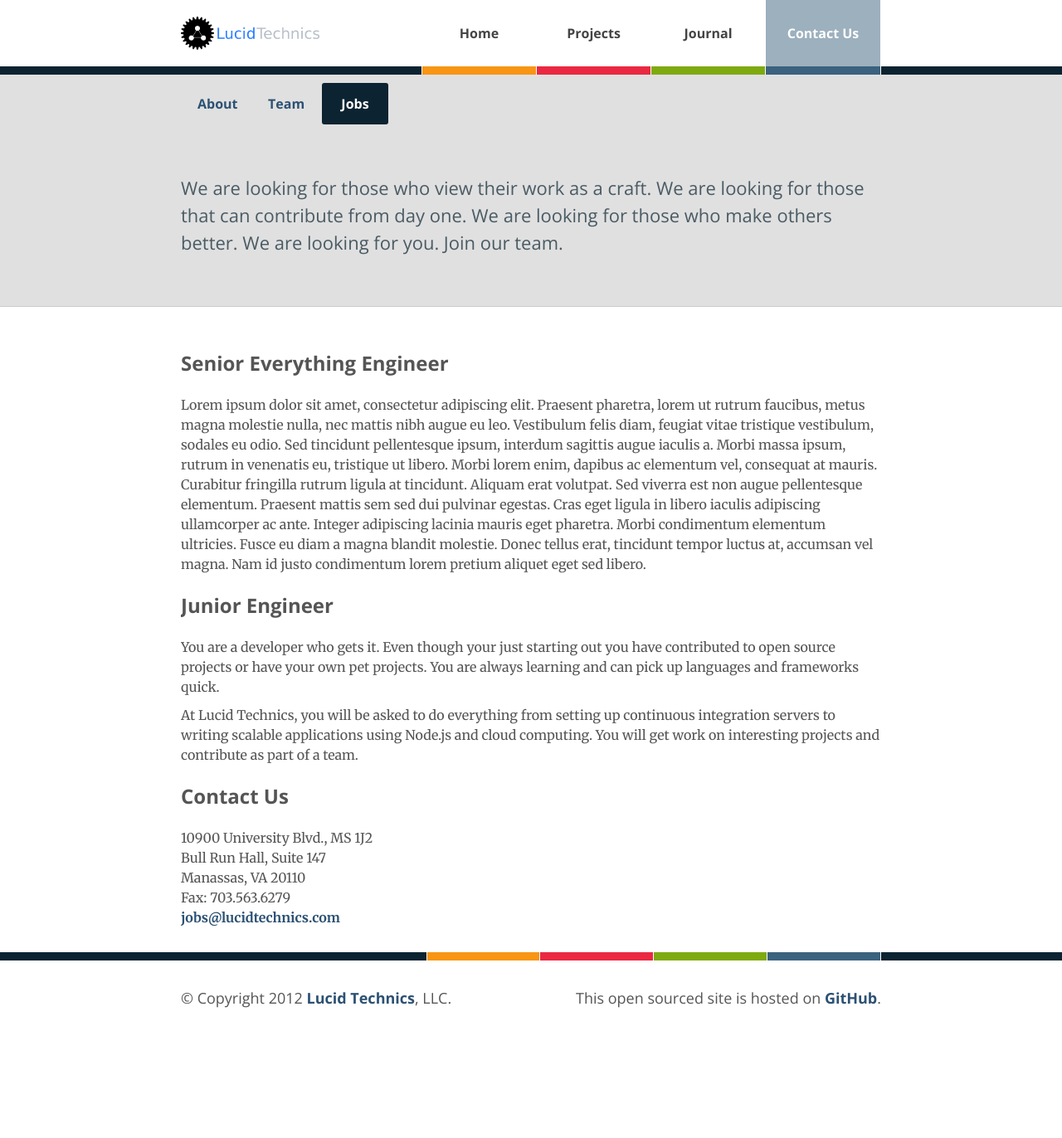
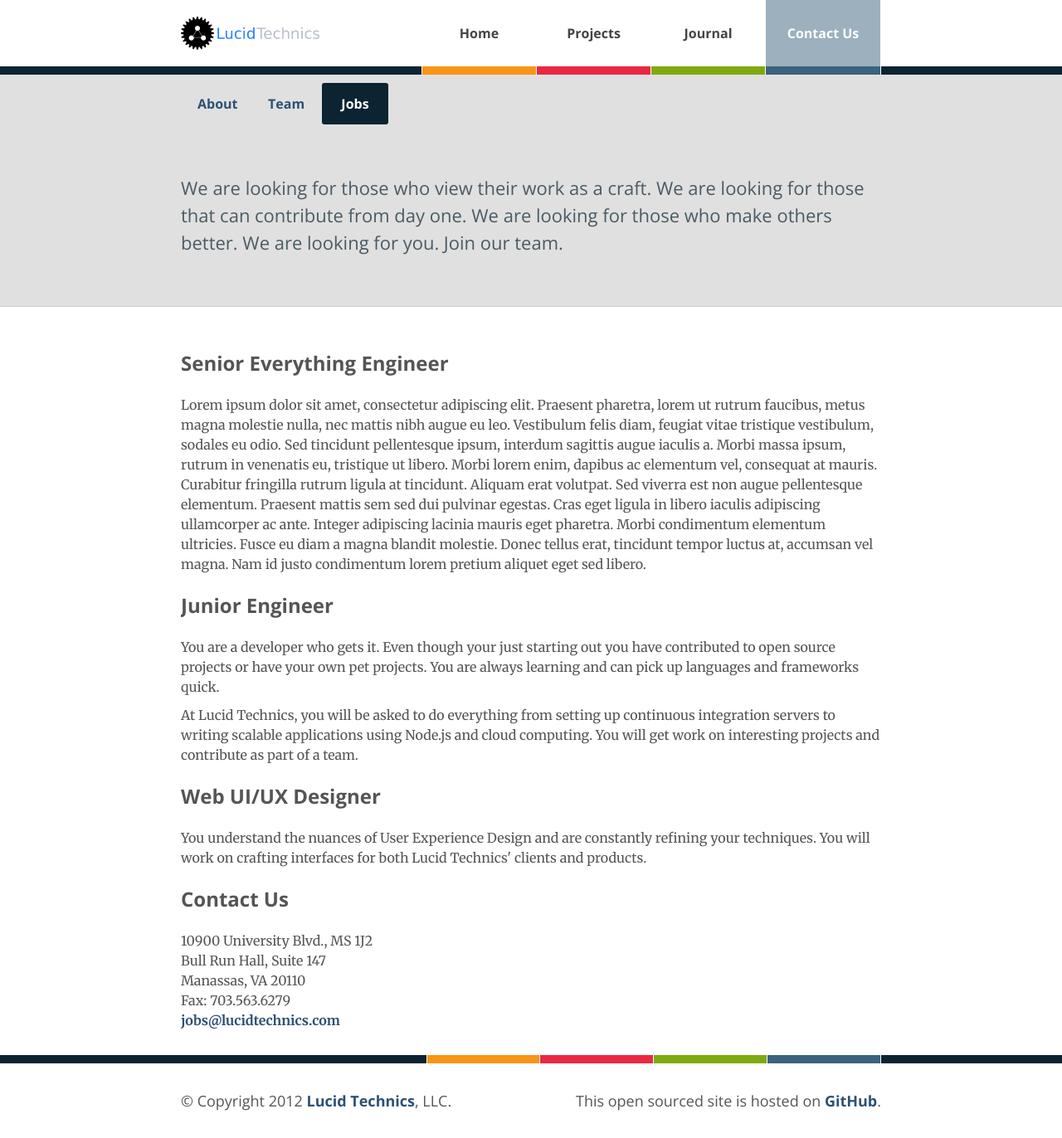
Before and after one commit to LucidTechnics/lucidtechnics.github.com, a Jekyll site: the page built from jobs.html, in a window 1280 px wide. Shown: the whole page at 83% size. Built offline with Jekyll 4.4.1, drawn with Linux system fonts in a browser that asks for light colours; nearby versions of some CDN libraries; before the commit the page ends 1248 px from its top, so only the background shows below that.

Commit message:
Updated jobs.html

```diff
--- a/jobs.html
+++ b/jobs.html
@@ -33,6 +33,13 @@ permalink: /about/jobs/
       </p>
     </div>
 
+    <div class="job">
+      <h1>Web UI/UX Designer</h1>
+      <p>
+        You understand the nuances of User Experience Design and are constantly refining your techniques.  You will work on crafting interfaces for both Lucid Technics' clients and products.
+      </p>
+    </div>
+
     <div class="contact">
       <h1>Contact Us</h1>
 
```
